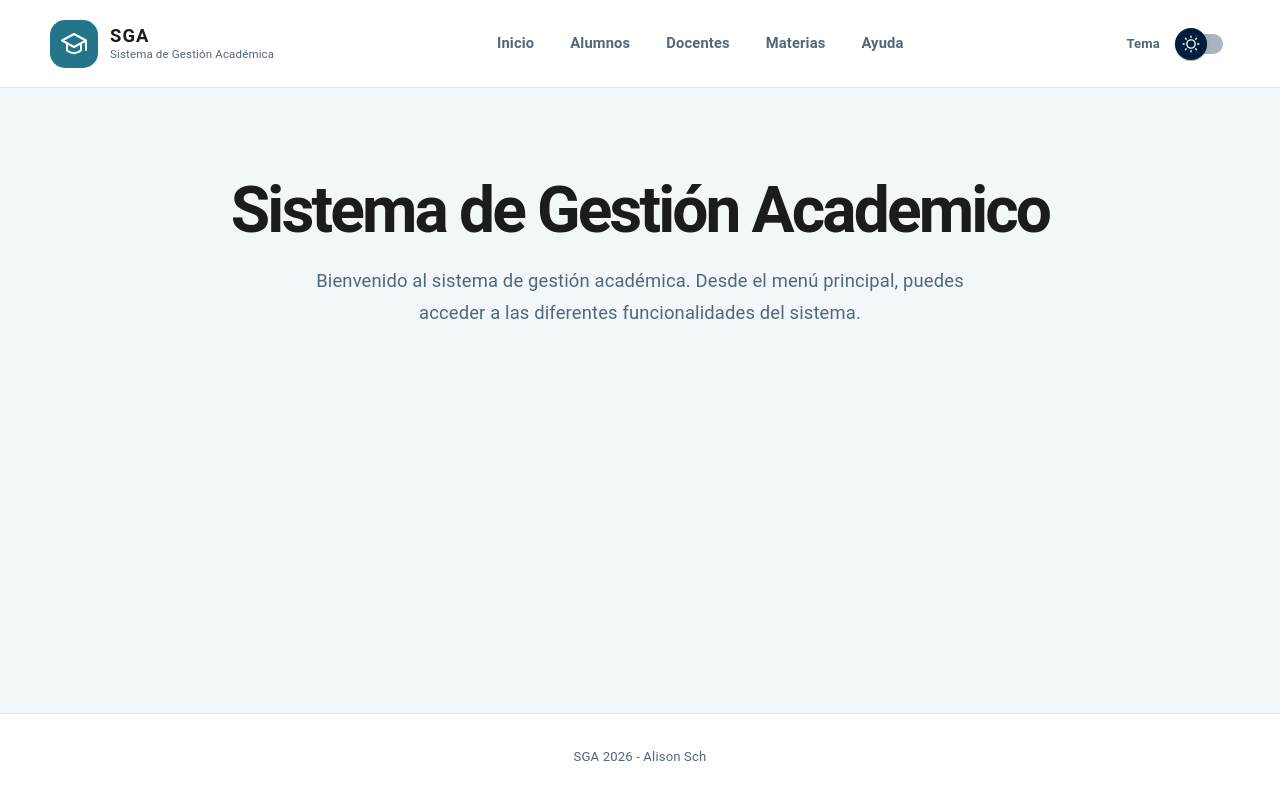
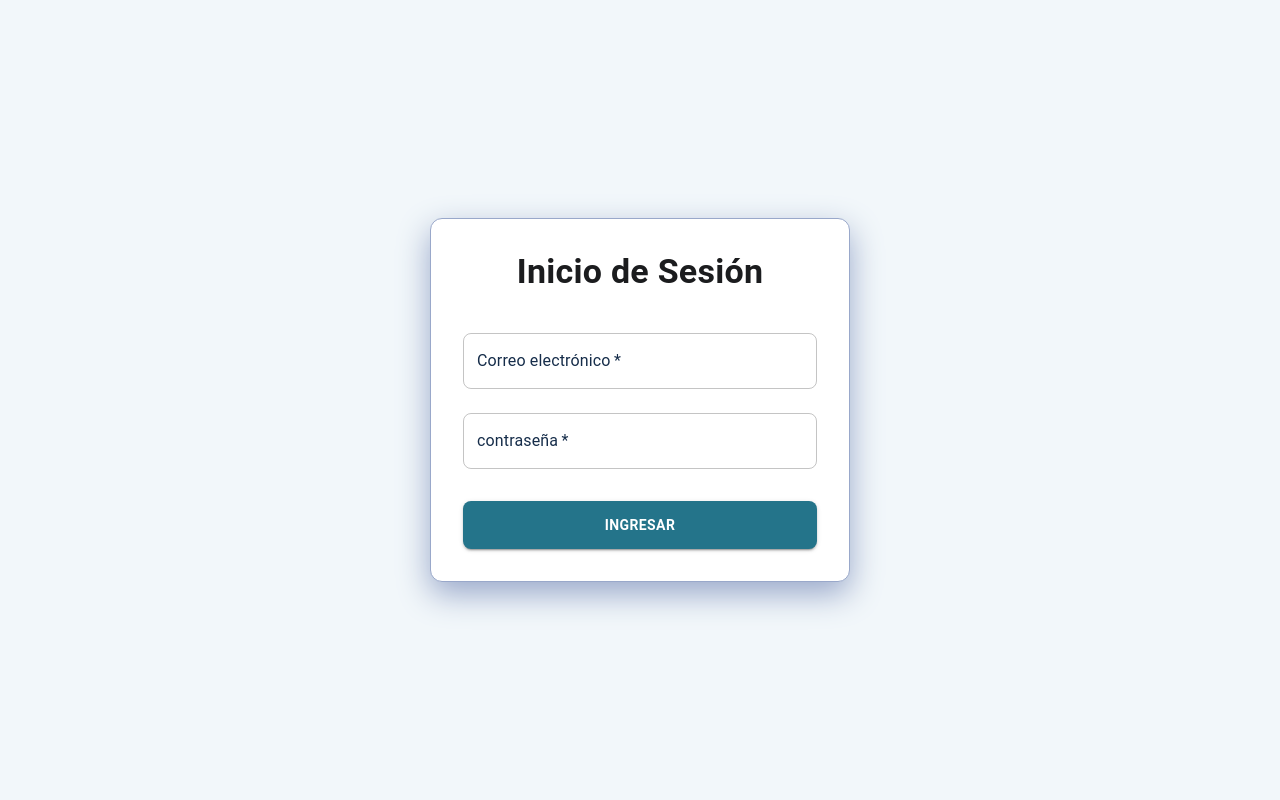
Before and after one commit to alison99sch-cpu/SGA, a React (Vite) app in the folder frontend-react/: page / in a window 1280 px wide. Built offline with nearby package versions, Linux system fonts and the light colour scheme.

Commit message:
Clase 45 - Formulario de Login

```diff
--- a/frontend-react/src/App.jsx
+++ b/frontend-react/src/App.jsx
@@ -1,15 +1,17 @@
-import { FAQ } from "./pages/FAQ"
+/*import { FAQ } from "./pages/FAQ"
 import Alumnos from "./pages/Alumnos"
 import Docentes from "./pages/Docentes"
 import Materias from "./pages/Materias"
 import { LayoutPrin } from "./layouts/LayaoutPrin"
 import  Inicio  from "./pages/Inicio"
-import { Routes, Route } from "react-router-dom"
+import { Routes, Route } from "react-router-dom"*/
+import Login from "./pages/Login"
 function App() {
 
 
    return (
-      <Routes>
+      < Login/>
+      /*<Routes>
          <Route path="/" element={<LayoutPrin />}>
             <Route index element={<Inicio />} />
             <Route path="alumnos" element={<Alumnos />} />
@@ -17,7 +19,7 @@ function App() {
             <Route path="materias" element={<Materias />} />
             <Route path="ayuda" element={<FAQ />} />
          </Route>
-      </Routes>
+      </Routes>*/
 
    )
 }
--- a/frontend-react/src/pages/Login.jsx
+++ b/frontend-react/src/pages/Login.jsx
@@ -6,29 +6,29 @@ export default function Login() {
     const theme = useTheme()
     const [usuario, setUsuario] = useState(null)
 
-    const[error, setError]= useState("")
-    const[cargando, setCargando] = useState(false)
-    const[mensaje, setMensaje] = useState("")
+    const [error, setError] = useState("")
+    const [cargando, setCargando] = useState(false)
+    const [mensaje, setMensaje] = useState("")
 
-    const[email, setEmail] = useState("")
-    const[password, setPassword] = useState("")
+    const [email, setEmail] = useState("")
+    const [password, setPassword] = useState("")
 
-    async function login(e){
+    async function login(e) {
         e.preventDefault()
         setError("")
         setCargando(true)
         setMensaje("")
         setUsuario("")
 
-    try{
-        const respuesta = await fetch("http:localhost:300/auth/login",{
-            method:"POST",
-            header: {"Content-Type":"application/json"},
-            body: JSON.stringify({email, password})
+        try {
+            const respuesta = await fetch("http://localhost:3000/auth/login", {
+                method: "POST",
+                headers: { "Content-Type": "application/json" },
+                body: JSON.stringify({ email, password })
             }
             )
             const datos = await respuesta.json()
-        if(!respuesta.ok){
+            if (!respuesta.ok) {
                 throw new Error(datos.mensaje || "No se pudo iniciar sesión")
             }
             setUsuario(datos.usuario)
@@ -37,14 +37,68 @@ export default function Login() {
             setEmail("")
             setPassword("")
 
-    }catch(error){
+        } catch (error) {
             console.error("Error en login:", error)
             setError(error.message || "No se pudo conectar con el sevidor")
-    }finally{
+        } finally {
             setCargando(false)
         }
 
     }
+    return (
+        <Box component = "main" sx={{ minHeight:"100vh", display:"flex", alignItems:"center",
+            justifyContent: "center", px: 2, backgroundColor: theme.palette.background.default
+        }}>
+        <Box component="form" onSubmit={login} sx={{width:"100%", maxWidth: 420, p:4, backgroundColor: theme.palette.background.paper, borderRadius: 3,
+        border: `1px solid ${theme.palette.divider}`, boxShadow: `0 12px 32px ${theme.palette.divider}`
+         }}>
+            <Typography variant="h4" component="h1" sx={{mb:3, textAlign:"center", color: theme.palette.primary,
+                fontWeight: 700
+            }}>
+            Inicio de Sesión
+            </Typography>
+
+            <TextField label="Correo electrónico" type="email" value={email} onChange={(e) =>
+            setEmail(e.target.value)} autoComplete="username" required fullWidth margin="normal" sx={{"& .MuiOutlinedInput-root": {borderRadius: 2}}}></TextField>
+
+            <TextField type="password" label="contraseña" value={password}
+            onChange={(e)=> setPassword(e.target.value)} autoComplete="current-password"
+            required fullWidth margin="normal" sx={{"& .MuiOutlinedInput-root": {borderRadius: 2}}}></TextField>
+
+            {error && (
+                <Alert severity="error" sx={{mt: 2, borderRadius: 3}}>
+                    {error}
+                </Alert>
+            )}
+            {mensaje && (
+                <Alert severity="succes" sx={{mt: 2, borderRadius: 3}}>
+                    {mensaje}
+                </Alert>
+            )}
+
+            <Button type="submit" variant="contained" color="primary" fullWidth disabled={cargando}
+            sx={{mt: 3, py: 1.5, borderRadius: 2, fontWeight:700,
+            }}>
+                {cargando ? "Ingresando..." : "Ingresar"}
+            </Button>
+            {usuario && (
+                <Box sx={{mt:3}}>
+                    <Typography variant="subtitle1">
+                        Bienvenid@, {usuario.nombre}! :D
+                    </Typography>
+                    <Typography variant="body2">
+                        Correo: {usuario.email}
+                    </Typography>
+                    <Typography variant="body2">
+                        Rol: {usuario.rol}
+                    </Typography>
+                </Box>
+            )}
+        </Box>
+
+
+        </Box>
+    )
 
 
 }
```
Lines whose indentation alone changed are shown as unchanged.
